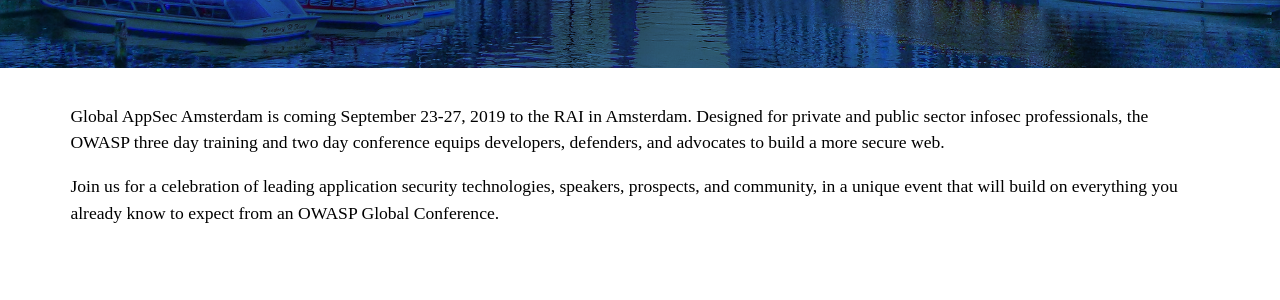
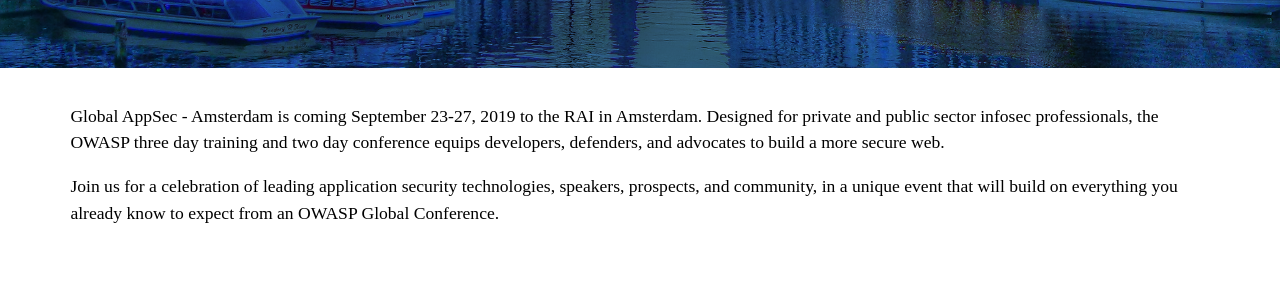
Before and after one commit to OWASP/AppSecAms2019, a Jekyll site: the page built from index.html, in a window 1280 px wide. Shown: the part 285-585 px from the top of the page. Built offline with Jekyll 4.4.1, drawn with Linux system fonts in a browser that asks for light colours; some web fonts are replaced.

Commit message:
Syntax change

```diff
--- a/index.html
+++ b/index.html
@@ -4,7 +4,7 @@
 bodyclass: front
 ---
 <section class="punch">
-	<p>Global AppSec Amsterdam is coming September 23-27, 2019 to the RAI in Amsterdam. Designed for private and public sector infosec professionals, the OWASP three day training and two day conference equips developers, defenders, and advocates to build a more secure web.</p>
+	<p>Global AppSec - Amsterdam is coming September 23-27, 2019 to the RAI in Amsterdam. Designed for private and public sector infosec professionals, the OWASP three day training and two day conference equips developers, defenders, and advocates to build a more secure web.</p>
 
 	<p>Join us for a celebration of leading application security technologies, speakers, prospects, and community, in a unique event that will build on everything you already know to expect from an OWASP Global Conference.</p>
 </section>
```
